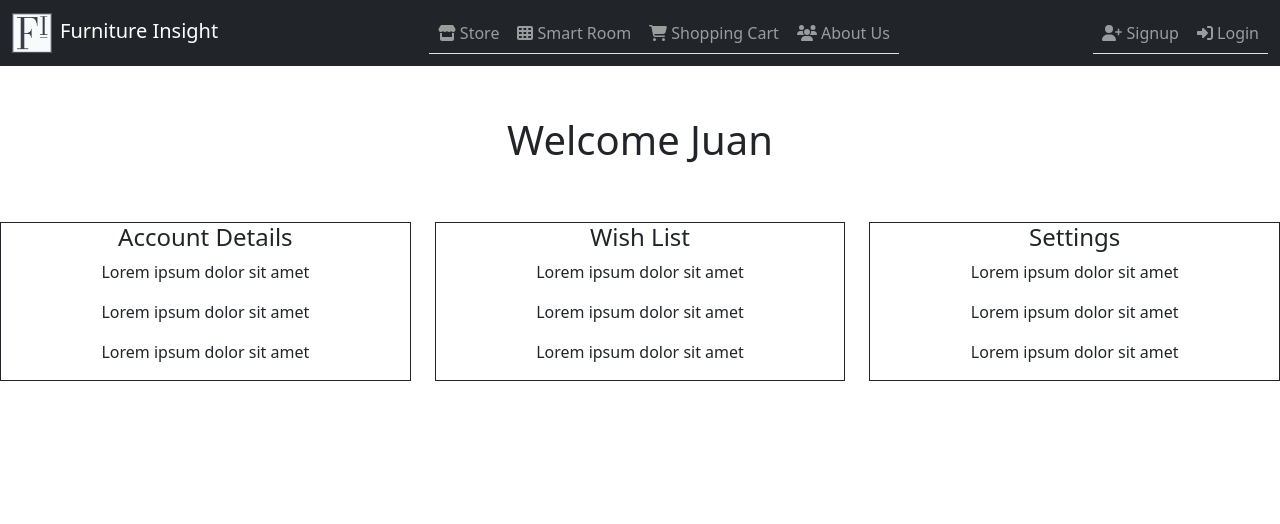
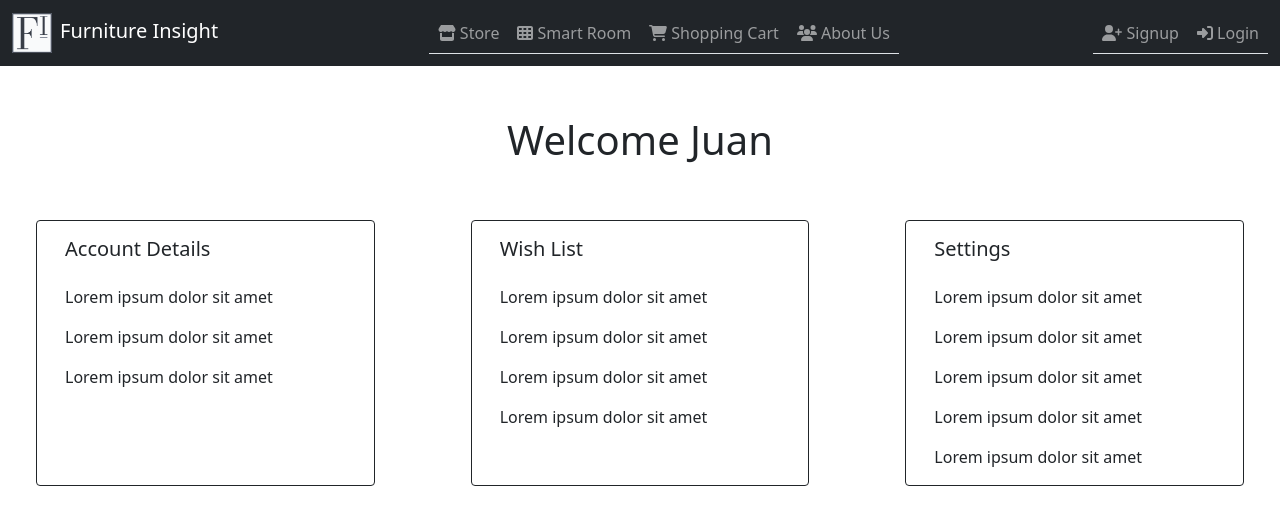
Before and after one commit to Furniture-Insight/furniture-insight-frontend, a React (Create React App) app in the folder furniture-insight-frontend/: page /profile in a window 1280 px wide. Shown: the top 524 px of the page. Built offline with nearby package versions, Linux system fonts and the light colour scheme.

Commit message:
Fixed profile cards

```diff
--- a/furniture-insight-frontend/public/styles.css
+++ b/furniture-insight-frontend/public/styles.css
@@ -36,7 +36,7 @@
 }
 
 .welcome-message {
-    padding: 50px;
+    padding: 50px 0 0 0;
     text-align: center;
 }
 
@@ -61,6 +61,6 @@
     padding: 50px 0 20px;
 }
 
-a:hover {
-    background-color: yellow;
+.profile-container {
+    margin: 0 200px 0 200px;
 }
--- a/furniture-insight-frontend/src/components/pages/Profile.js
+++ b/furniture-insight-frontend/src/components/pages/Profile.js
@@ -5,35 +5,32 @@ function Profile() {
     return(
         <>
             <h1 class="welcome-message">Welcome Juan</h1>
-            <div class="row">
-                <div class="col">
-                    <div>
-                        <div class="container-fluid border border-dark" align="center">
-                            <h4>Account Details</h4>
-                            <p>Lorem ipsum dolor sit amet</p>
-                            <p>Lorem ipsum dolor sit amet</p>
-                            <p>Lorem ipsum dolor sit amet</p>
-                        </div>
+            <div class="row card-deck">
+                <div class="col card border-dark m-5">
+                    <div class="card-body">
+                        <h5 class="card-title pb-3">Account Details</h5>
+                        <p class="card-text">Lorem ipsum dolor sit amet</p>
+                        <p class="card-text">Lorem ipsum dolor sit amet</p>
+                        <p class="card-text">Lorem ipsum dolor sit amet</p>
                     </div>
                 </div>
-                <div class="col">
-                    <div>
-                        <div class="container-fluid border border-dark" align="center">
-                            <h4>Wish List</h4>
-                            <p>Lorem ipsum dolor sit amet</p>
-                            <p>Lorem ipsum dolor sit amet</p>
-                            <p>Lorem ipsum dolor sit amet</p>
-                        </div>
+                <div class="col card border-dark m-5">
+                    <div class="card-body">
+                        <h5 class="card-title pb-3">Wish List</h5>
+                        <p class="card-text">Lorem ipsum dolor sit amet</p>
+                        <p class="card-text">Lorem ipsum dolor sit amet</p>
+                        <p class="card-text">Lorem ipsum dolor sit amet</p>
+                        <p class="card-text">Lorem ipsum dolor sit amet</p>
                     </div>
                 </div>
-                <div class="col">
-                    <div>
-                        <div class="container-fluid border border-dark" align="center">
-                            <h4>Settings</h4>
-                            <p>Lorem ipsum dolor sit amet</p>
-                            <p>Lorem ipsum dolor sit amet</p>
-                            <p>Lorem ipsum dolor sit amet</p>
-                        </div>
+                <div class="col card border-dark m-5">
+                    <div class="card-body">
+                        <h5 class="card-title pb-3">Settings</h5>
+                        <p class="card-text">Lorem ipsum dolor sit amet</p>
+                        <p class="card-text">Lorem ipsum dolor sit amet</p>
+                        <p class="card-text">Lorem ipsum dolor sit amet</p>
+                        <p class="card-text">Lorem ipsum dolor sit amet</p>
+                        <p class="card-text">Lorem ipsum dolor sit amet</p>
                     </div>
                 </div>
             </div>
```
